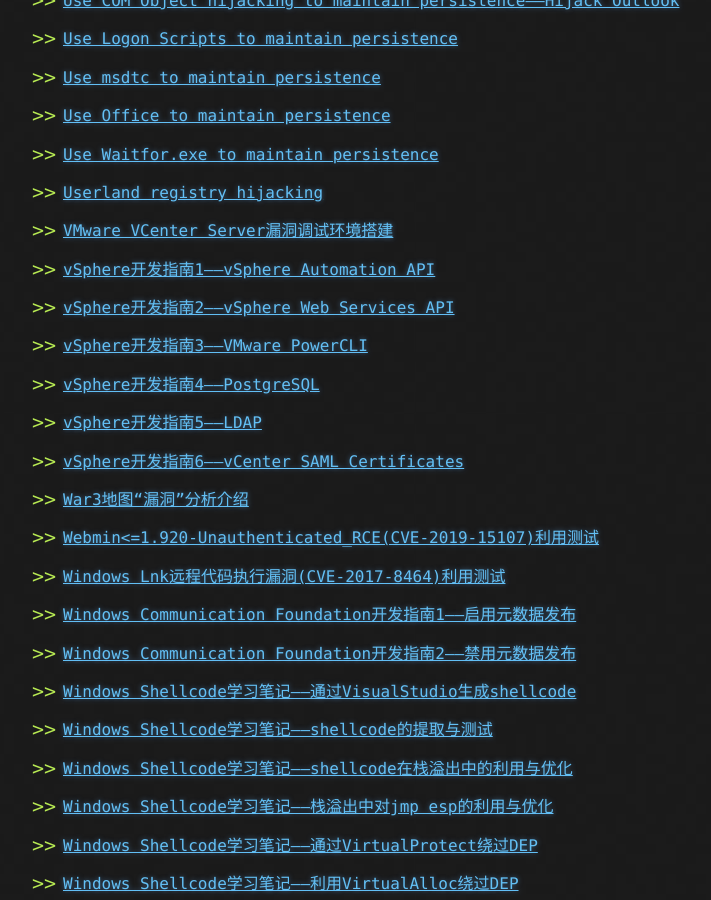
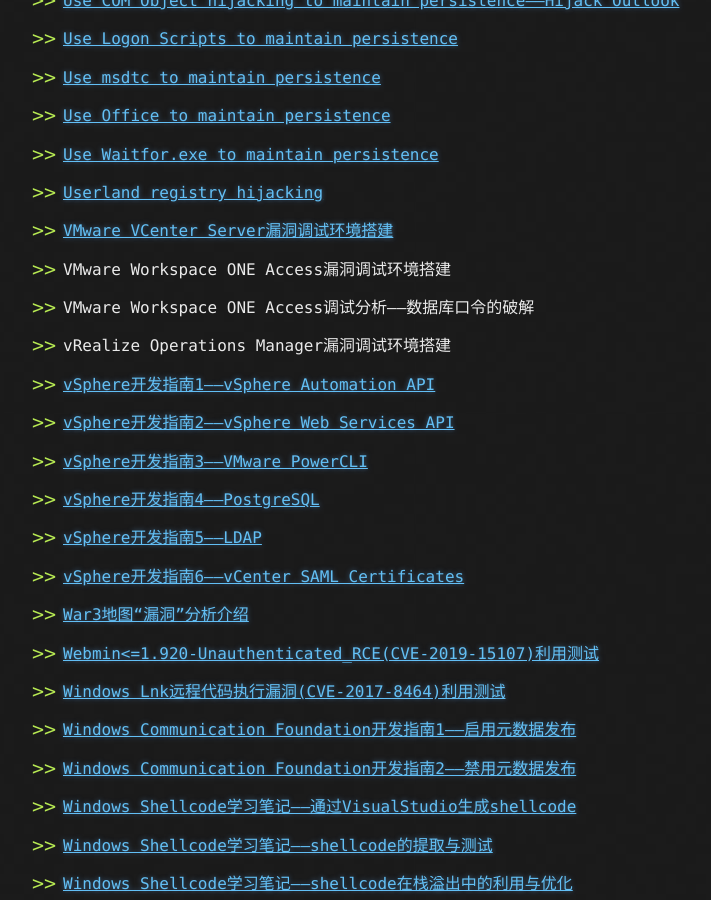
Before and after one commit to 3gstudent/3gstudent.github.io, a Jekyll site: the page built from about.md, in a window 1280 px wide and 900 px high, scrolled down 4907 px. Shown: the whole window, without its empty margins (117-828 px from the left). Built offline with Jekyll 4.4.1, drawn with Linux system fonts in a browser that asks for light colours; some of the changed text lies outside the part shown.

Commit message:
Update about.md

```diff
--- a/about.md
+++ b/about.md
@@ -356,6 +356,15 @@ Github:   [3gstudent](https://github.com/3gstudent)
  [VMware VCenter Server漏洞调试环境搭建](https://3gstudent.github.io/VMware-VCenter-Server%E6%BC%8F%E6%B4%9E%E8%B0%83%E8%AF%95%E7%8E%AF%E5%A2%83%E6%90%AD%E5%BB%BA)
 
 -
+ VMware Workspace ONE Access漏洞调试环境搭建
+
+-
+ VMware Workspace ONE Access调试分析——数据库口令的破解
+
+-
+ vRealize Operations Manager漏洞调试环境搭建
+
+-
  [vSphere开发指南1——vSphere Automation API](https://3gstudent.github.io/vSphere%E5%BC%80%E5%8F%91%E6%8C%87%E5%8D%971-vSphere-Automation-API)
 
 -
@@ -616,6 +625,9 @@ Github:   [3gstudent](https://github.com/3gstudent)
 
 -
  [渗透基础——获得当前系统已安装的程序列表](https://3gstudent.github.io/%E6%B8%97%E9%80%8F%E5%9F%BA%E7%A1%80-%E8%8E%B7%E5%BE%97%E5%BD%93%E5%89%8D%E7%B3%BB%E7%BB%9F%E5%B7%B2%E5%AE%89%E8%A3%85%E7%9A%84%E7%A8%8B%E5%BA%8F%E5%88%97%E8%A1%A8)
+
+-
+ 渗透基础——获得Exchange服务器的内网IP
 
 -
  [渗透基础——活动目录信息的获取](https://3gstudent.github.io/%E6%B8%97%E9%80%8F%E5%9F%BA%E7%A1%80-%E6%B4%BB%E5%8A%A8%E7%9B%AE%E5%BD%95%E4%BF%A1%E6%81%AF%E7%9A%84%E8%8E%B7%E5%8F%96)
```
Also changed, not shown: other parts of about.md (+1 -1 lines).
